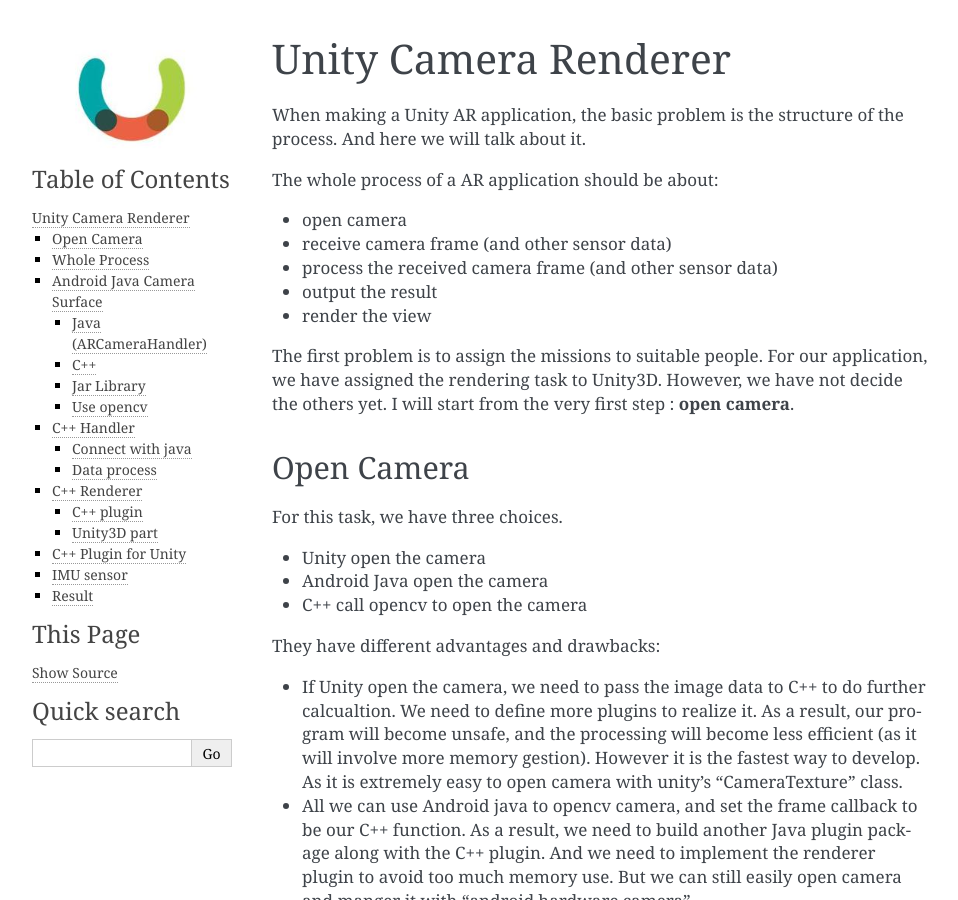
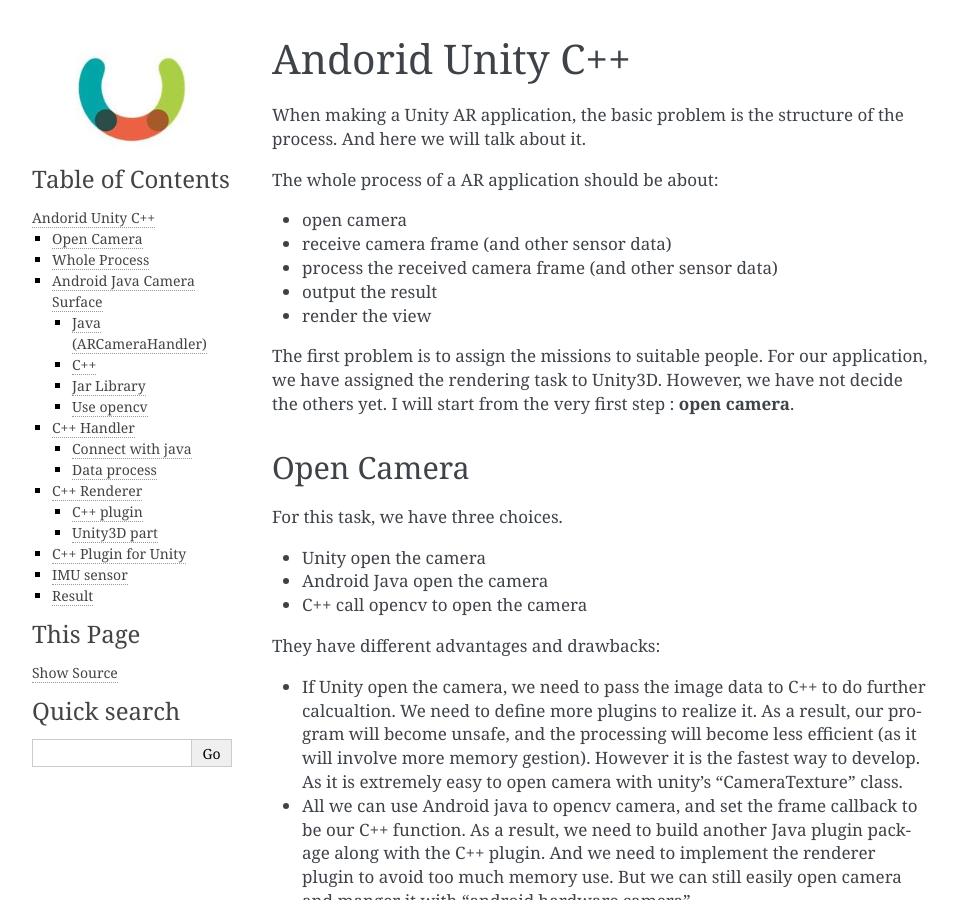
Before and after one commit to gggliuye/VIO, a Sphinx documentation site: the page built from docs/Android/UnityCameraRender.rst, in a window 1280 px wide and 900 px high. Shown: the whole window, without its empty margins (148-1106 px from the left). Built offline with Sphinx 7.4.7, drawn with Linux system fonts in a browser that asks for light colours.

Commit message:
Update UnityCameraRender.rst

```diff
--- a/docs/Android/UnityCameraRender.rst
+++ b/docs/Android/UnityCameraRender.rst
@@ -1,4 +1,4 @@
-Unity Camera Renderer
+Andorid Unity C++
 ================================
 
 When making a Unity AR application, the basic problem is the structure of the process. And here we will talk about it.
```
